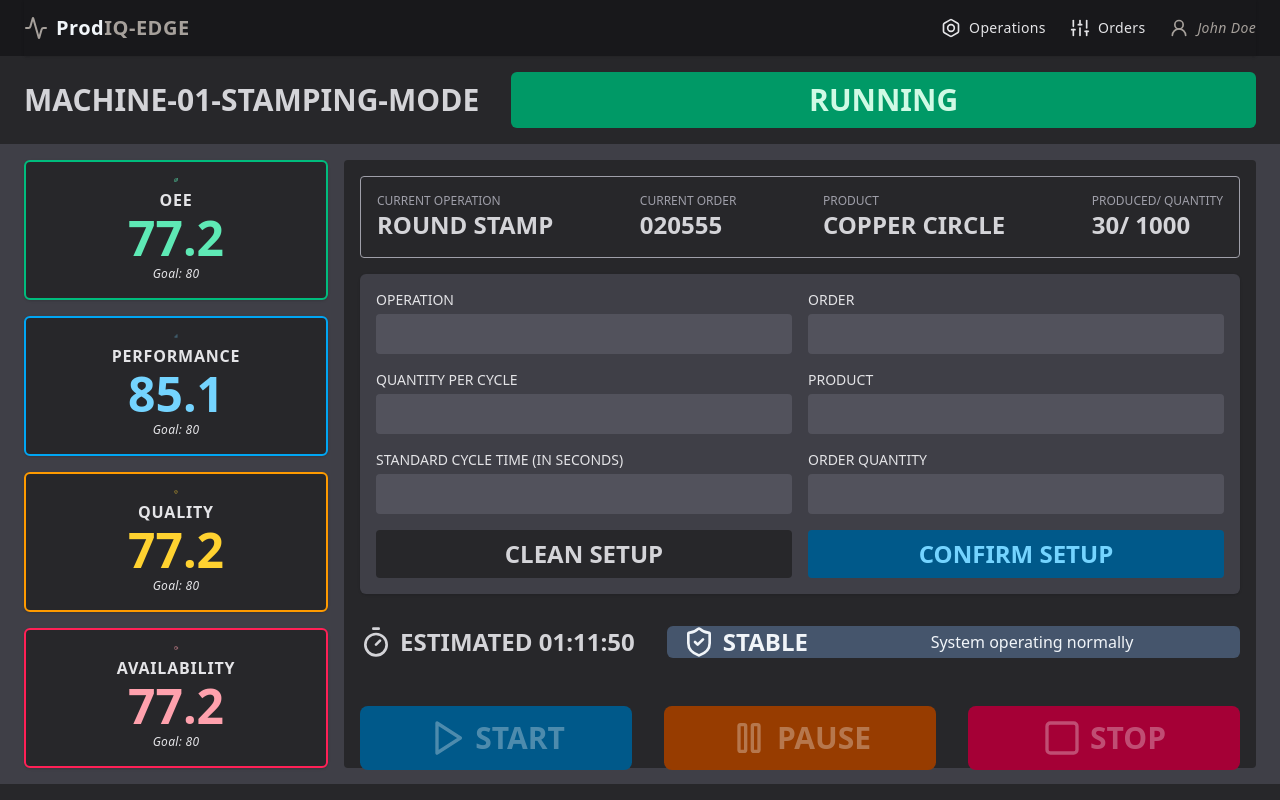
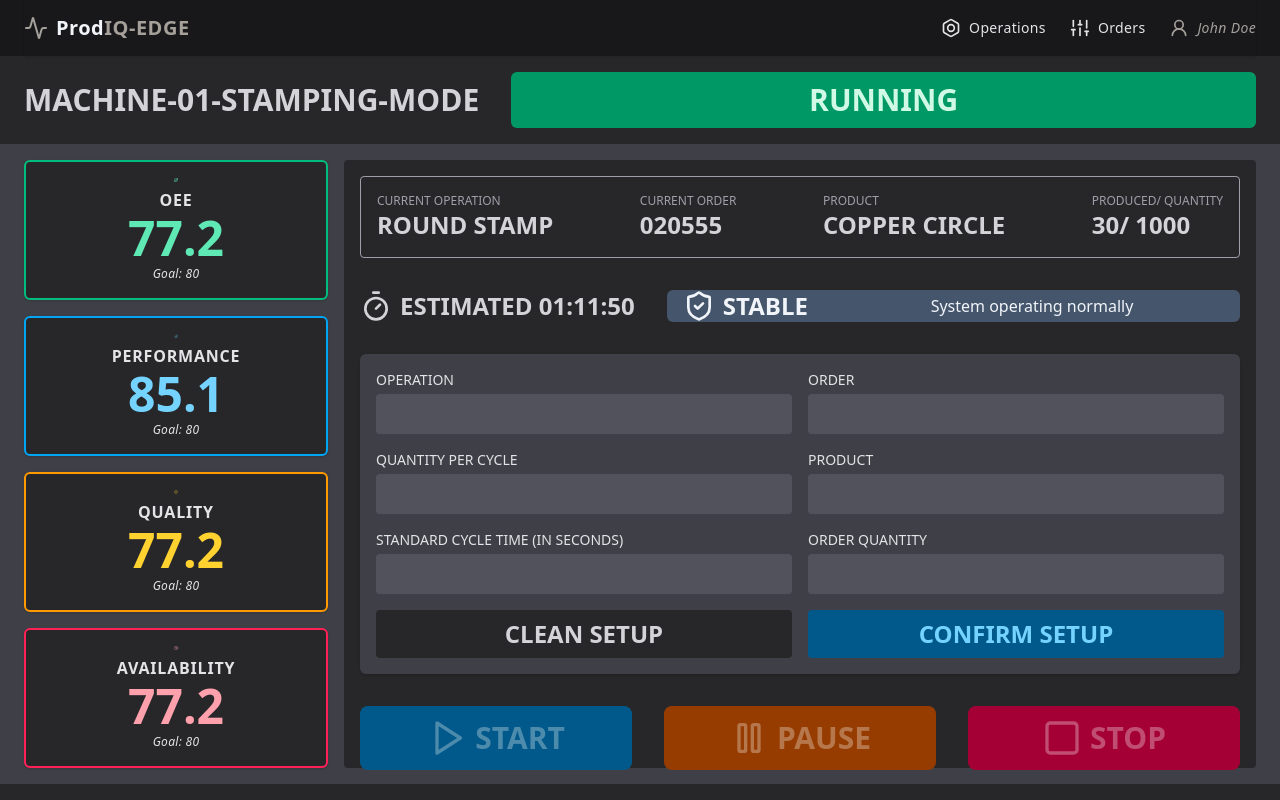
Before and after one commit to lgustavopalmieri/prodiq-edge-frontend, a React (Vite) app: page / in a window 1280 px wide. Built offline with nearby package versions, Linux system fonts and the light colour scheme.

Commit message:
feat: starts real time data docs

```diff
--- a/src/features/Production/Production.tsx
+++ b/src/features/Production/Production.tsx
@@ -17,12 +17,7 @@ const Production: React.FunctionComponent<IProductionProps> = (props) => {
     <div className="w-full pt-4 pb-4">
       <div className="h-full rounded bg-zinc-800 w-full p-4 gap-4 flex flex-col">
         <CurrentProduction />
-        <div>
-          <ProductionSetup
-            onSend={(value) => console.log(value)}
-            onCancel={() => console.log()}
-          />
-        </div>
+
         <div className="rounded flex pt-4 pb-4 h-1/3 gap-8 w-full justify-between">
           <Timer elapsedTime={4310} />
           <NotificationAlert
@@ -31,6 +26,12 @@ const Production: React.FunctionComponent<IProductionProps> = (props) => {
             onMessageClick={() => {
               console.log("Message clicked");
             }}
+          />
+        </div>
+        <div>
+          <ProductionSetup
+            onSend={(value) => console.log(value)}
+            onCancel={() => console.log()}
           />
         </div>
         <div className="flex h-full h-1/2 justify-between align=center">
```
Also changed, not shown: src/features/RealTimeData/RealTimeData.tsx (added, +16 -0 lines).
